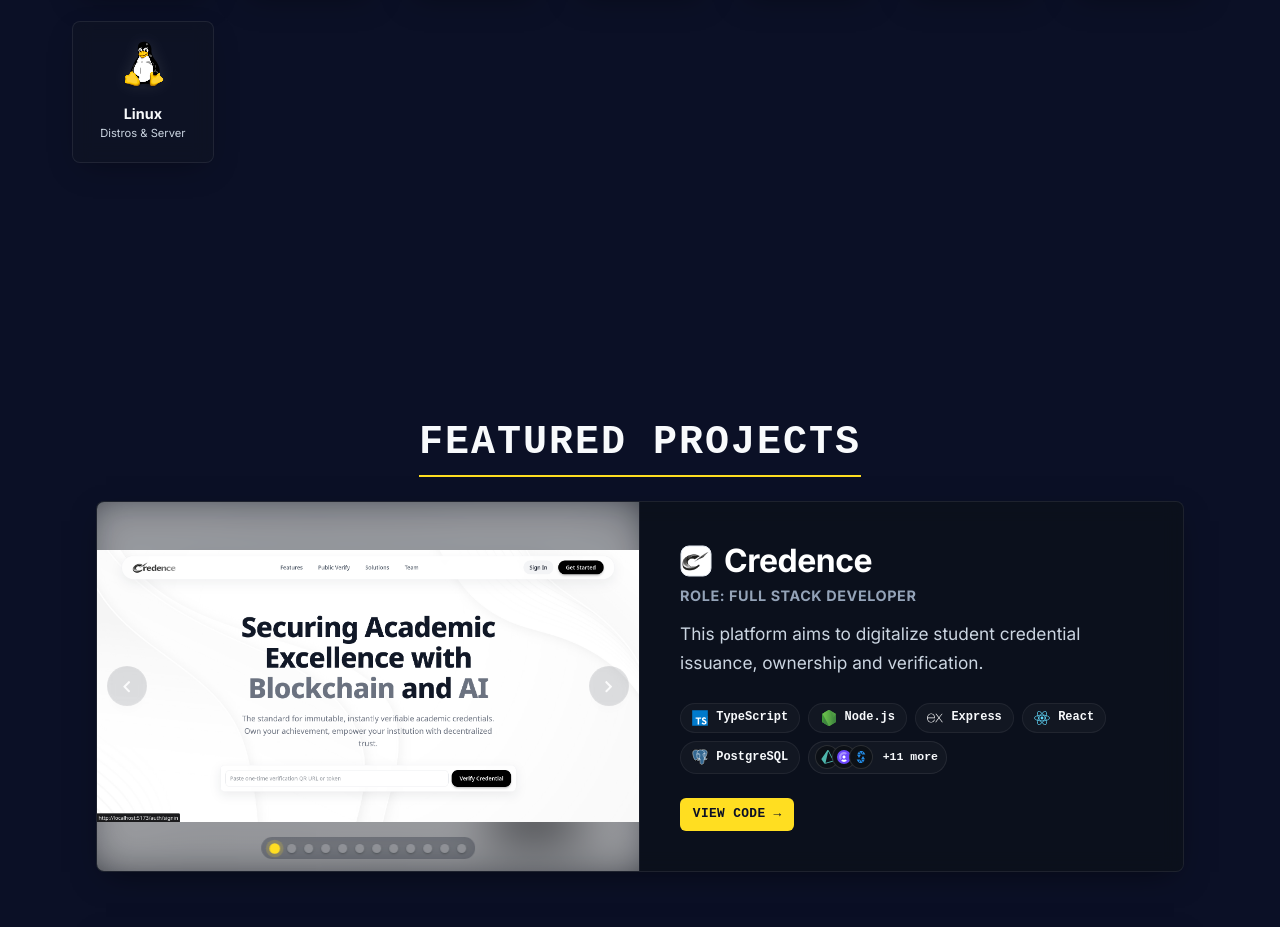
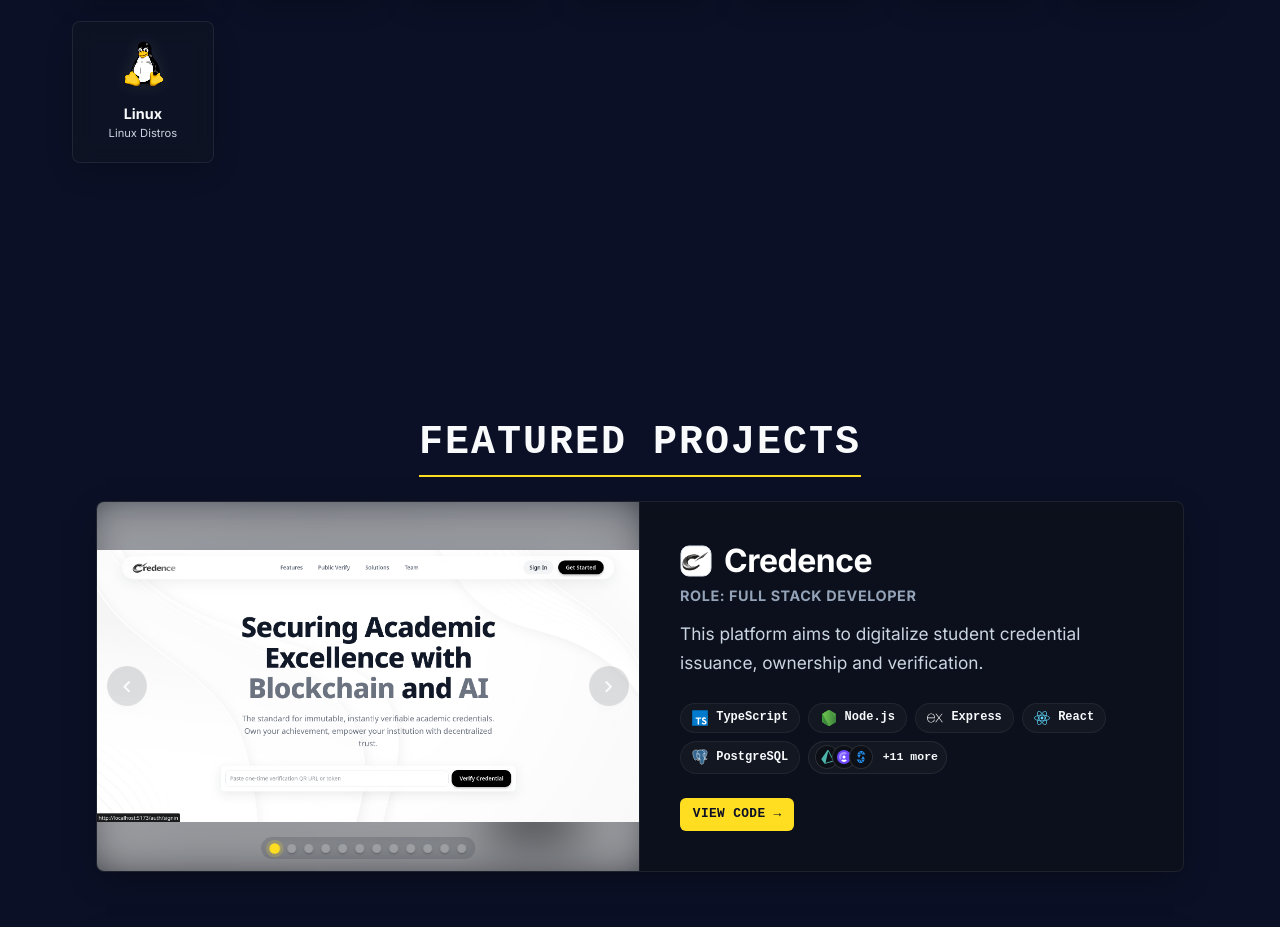
Before and after one commit to Sucrit/Personal-Portfolio, a React (Vite) app: page / in a window 1280 px wide. Shown: the part 2740-3667 px from the top of the page. Built offline with nearby package versions, Linux system fonts and the light colour scheme.

Commit message:
Update Linux skill description for clarity and adjust background opacity in h2 styling

```diff
--- a/src/data/portfolio.ts
+++ b/src/data/portfolio.ts
@@ -50,7 +50,7 @@ export const skills: Skill[] = [
   { name: 'Laravel', icon: '/assets/icons/devicons/laravel.svg', color: '#FF2D20', description: 'PHP Framework' },
   { name: 'Docker', icon: '/assets/icons/devicons/docker-original.svg', color: '#0091ff', description: 'Containerization' },
   { name: 'GitHub', icon: '/assets/icons/brand/github-white.svg', color: '#ffffffa3', description: 'Version Control' },
-  { name: 'Linux', icon: '/assets/icons/devicons/linux-original.svg', color: '#968b0d', description: 'Distros & Server' },
+  { name: 'Linux', icon: '/assets/icons/devicons/linux-original.svg', color: '#968b0d', description: 'Linux Distros' },
 ];
 
 export const skillIconMap = Object.fromEntries(
--- a/src/fantasy-theme.css
+++ b/src/fantasy-theme.css
@@ -534,7 +534,7 @@ h2 {
   pointer-events: auto;
   padding: 0.4rem 0.55rem;
   border-radius: 999px;
-  background: rgba(8, 14, 30, 0.3);
+  background: rgba(8, 14, 30, 0.18);
   backdrop-filter: blur(6px);
 }
 
```
